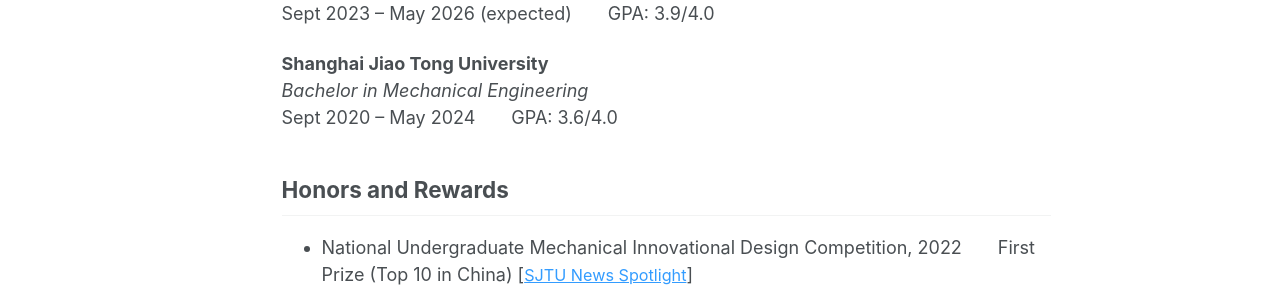
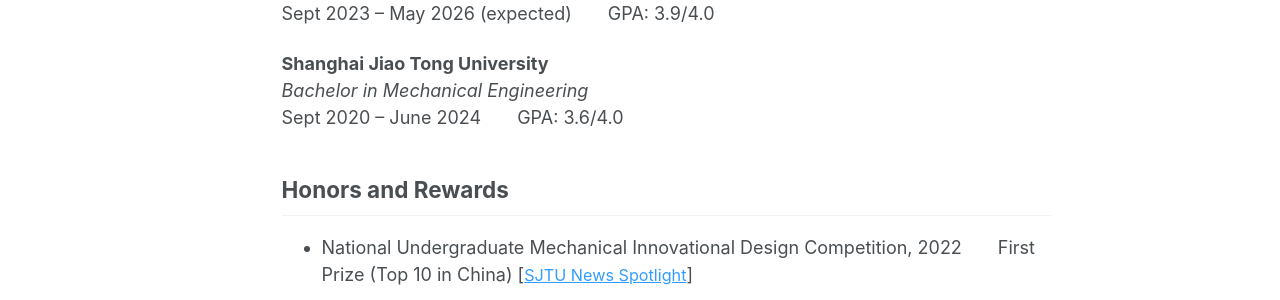
Before and after one commit to Gelrignard/gelrignard.github.io, a Jekyll site: the page built from _pages/about.md, in a window 1280 px wide and 1400 px high, scrolled down 87 px. Shown: the part 542-842 px from the top of the window. Built offline with Jekyll 4.4.1, drawn with Linux system fonts in a browser that asks for light colours; some web fonts are replaced; a script that is not in the unit is left out.

Commit message:
fix: update graduation date and disable dark mode auto-switching
- Update graduation date from May to June 2024 in about page
- Override dark mode auto-switching by forcing light theme regardless of system preference

```diff
--- a/_pages/about.md
+++ b/_pages/about.md
@@ -23,7 +23,7 @@
 
 **Shanghai Jiao Tong University**
 *Bachelor in Mechanical Engineering*
-Sept 2020 – May 2024  GPA: 3.6/4.0
+Sept 2020 – June 2024  GPA: 3.6/4.0
 
 ## Honors and Rewards
 
--- a/_sass/_themes.scss
+++ b/_sass/_themes.scss
@@ -102,3 +102,12 @@
 $vine-color                 : #00bf8f;
 $youtube-color              : #bb0000;
 $xing-color                 : #006567;
+
+
+@media (prefers-color-scheme: dark) {
+  html, body {
+    background: #fff !important;
+    color: #222 !important;
+  }
+  // Add more overrides as needed for links, cards, etc.
+}
```
